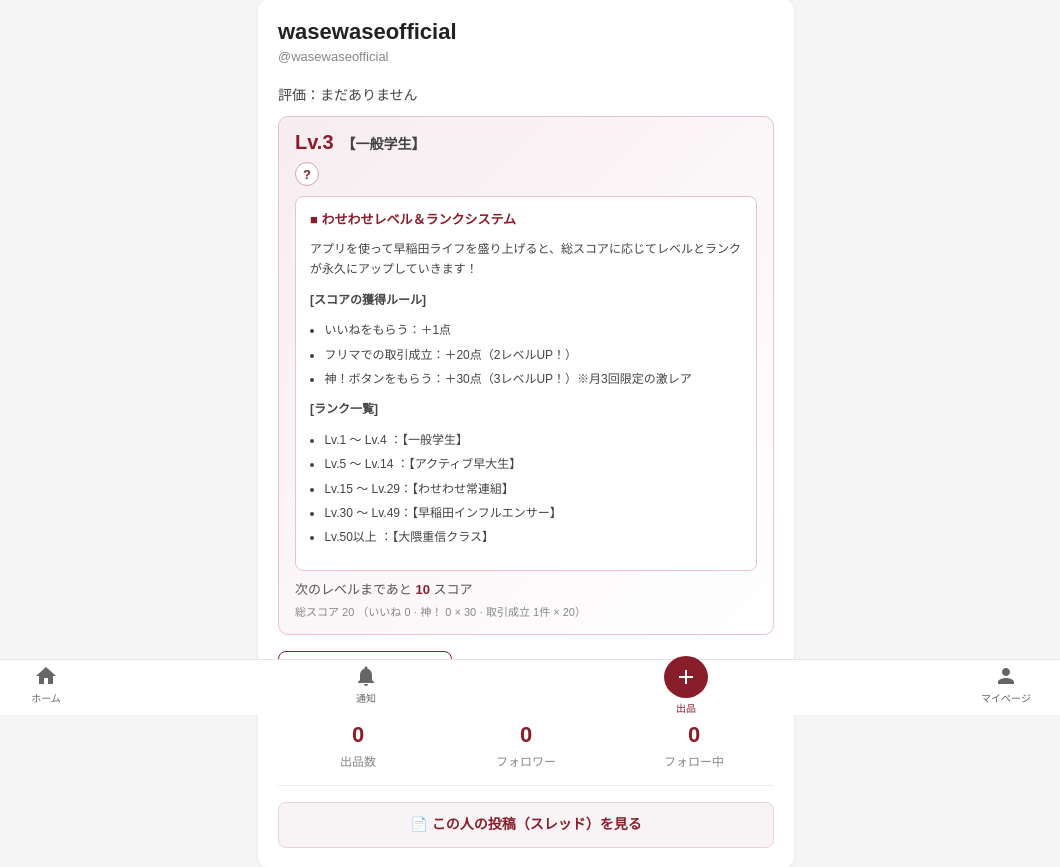
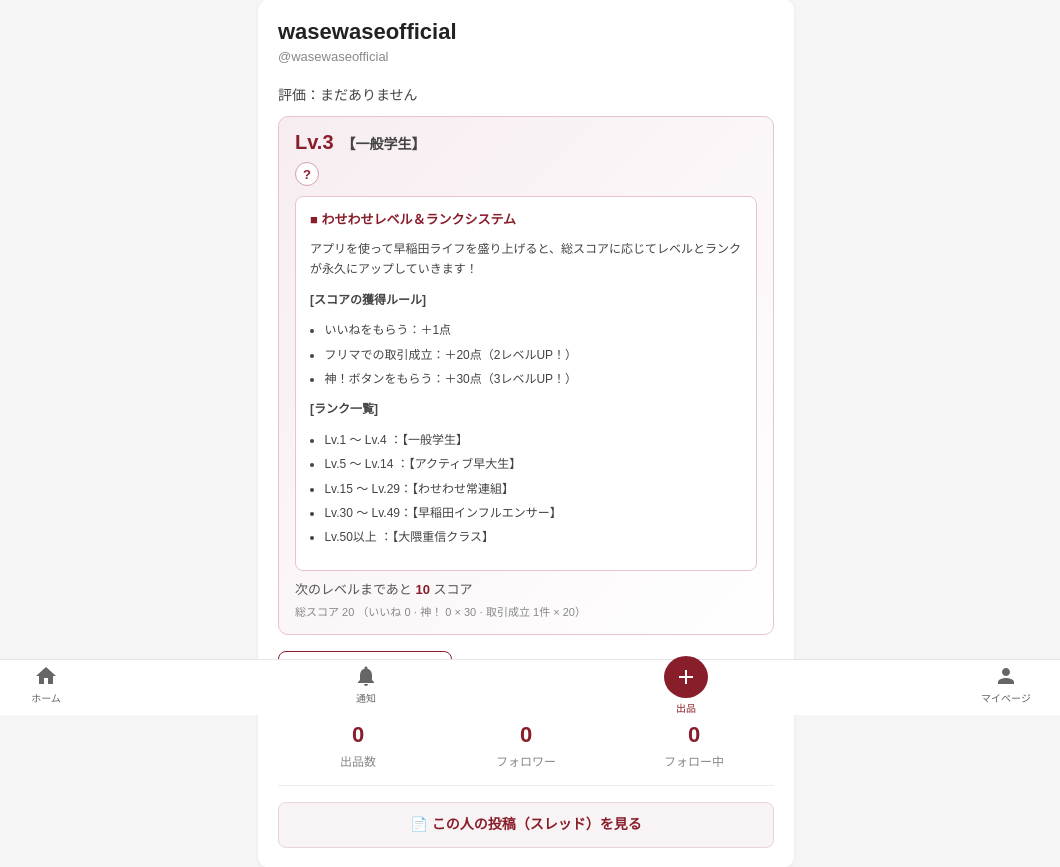
Before and after one commit to tomok11keda/wasewase, a Django app: page /user/1/ in a window 1280 px wide, after a click that opens the changed part. Shown: the part 85-952 px from the top of the page, without its empty margins (114-1174 px from the left). Run offline with Django 5.2, Linux system fonts and the light colour scheme; data comes from the database, SQL or seed files in the repository; data that the repository does not hold is empty.

Commit message:
fix: Remove monthly limit note from level help text
Drop the rare-action footnote from the god button score explanation on profile screens.

Co-authored-by: Cursor <cursoragent@cursor.com>

```diff
--- a/templates/includes/profile_level_card.html
+++ b/templates/includes/profile_level_card.html
@@ -121,7 +121,7 @@
         <ul>
           <li>いいねをもらう：＋1点</li>
           <li>フリマでの取引成立：＋20点（2レベルUP！）</li>
-          <li>神！ボタンをもらう：＋30点（3レベルUP！）※月3回限定の激レア</li>
+          <li>神！ボタンをもらう：＋30点（3レベルUP！）</li>
         </ul>
         <p><strong>[ランク一覧]</strong></p>
         <ul>
```
